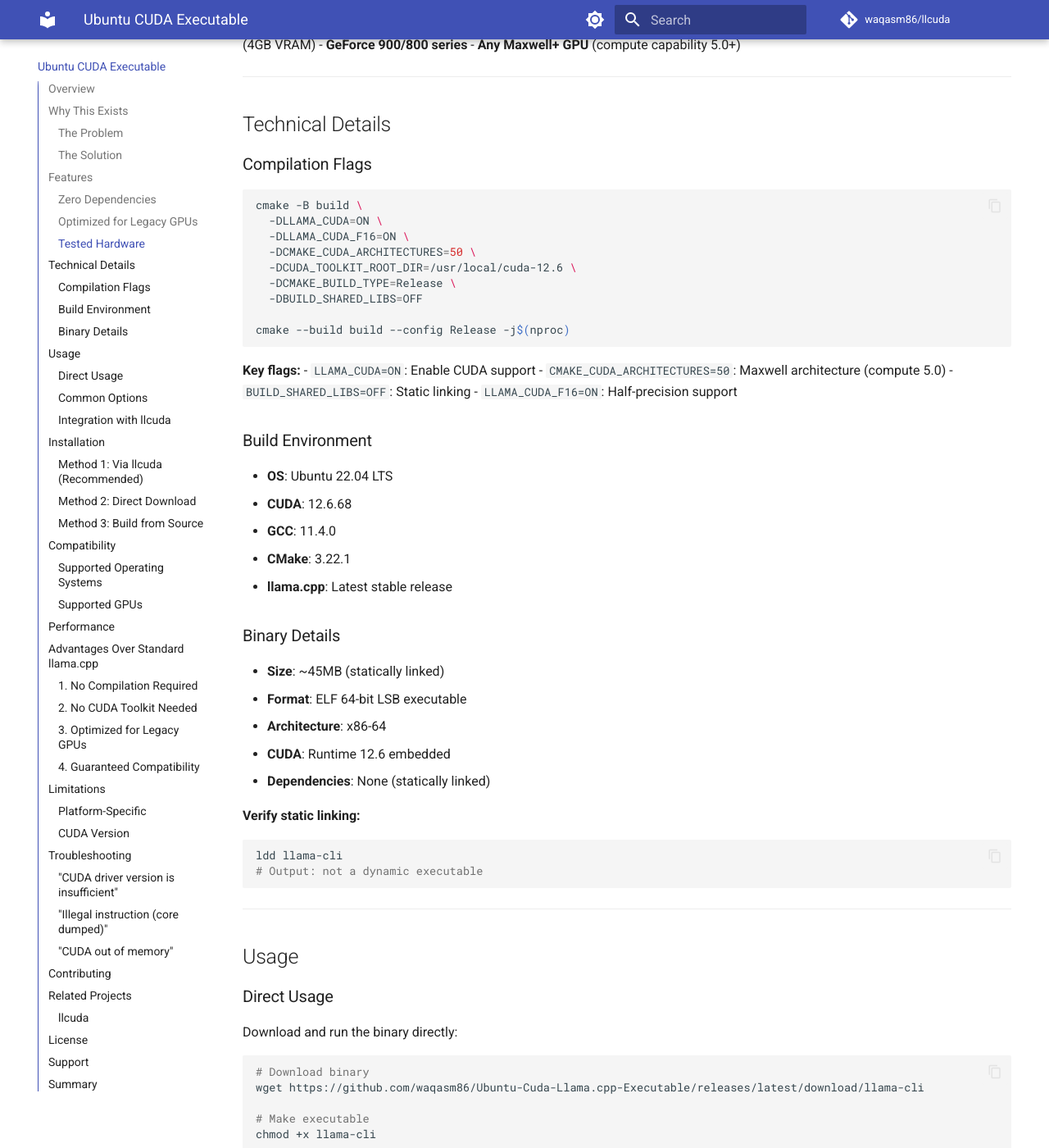
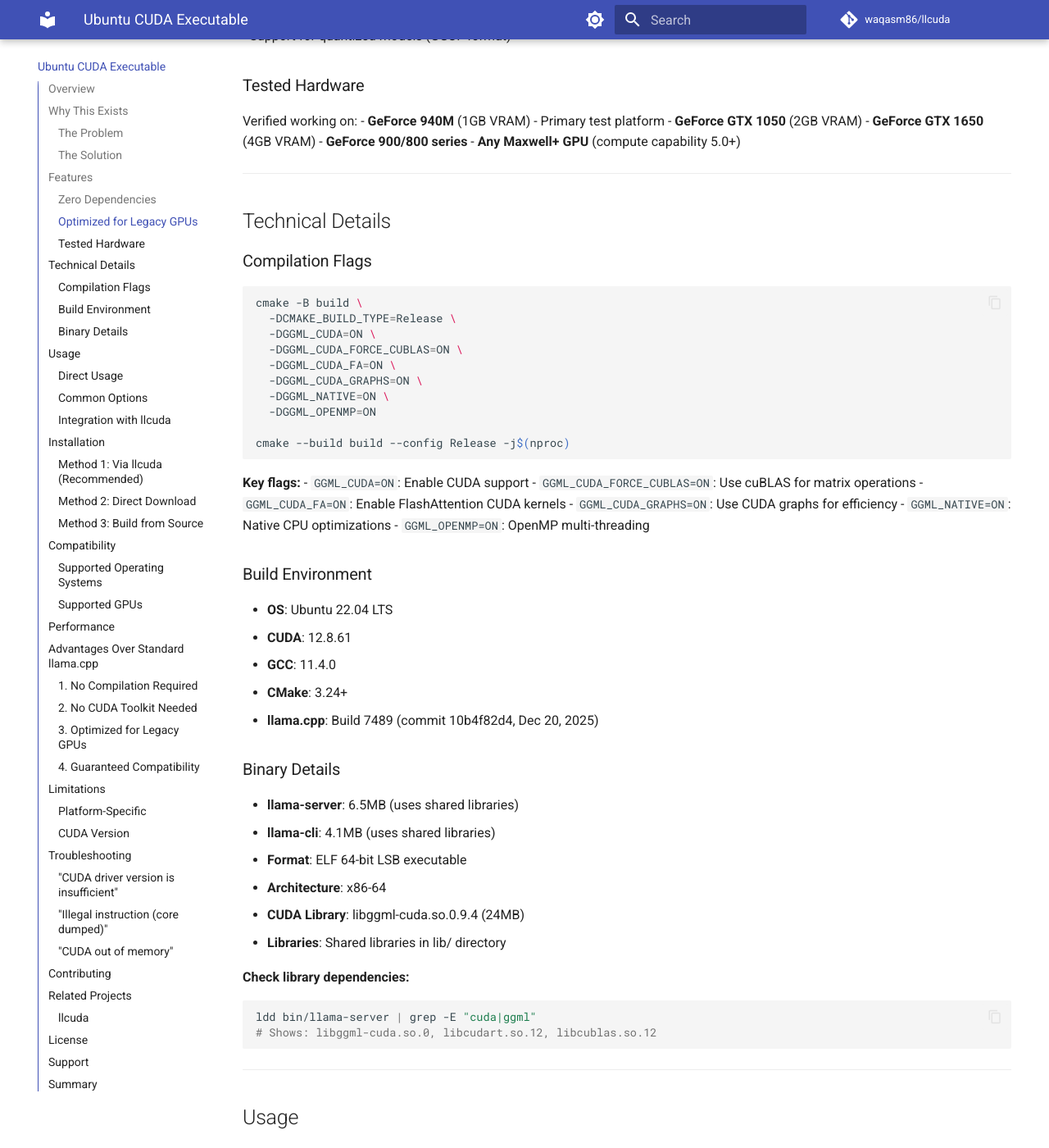
Before and after one commit to waqasm86/waqasm86.github.io, an MkDocs documentation site: the page built from docs/ubuntu-cuda-executable/index.md, in a window 1280 px wide and 1400 px high, scrolled down 1520 px. Shown: the whole window at 82% size. Built offline with MkDocs 1.6.1 and Material for MkDocs 9.7.7, drawn with Linux system fonts in a browser that asks for light colours; comment, search, counter and statistics services are not loaded; some of the changed text lies outside the part shown.

Commit message:
docs: Update documentation for Ubuntu-Cuda-Llama.cpp-Executable build 7489
Update all documentation to reflect the latest Ubuntu-Cuda-Llama.cpp-Executable release

## Changes

### Version Updates
- CUDA 12.6 → 12.8 throughout documentation
- Build 6093 → 7489 across all references
- llama.cpp commit: 733c851f → 10b4f82d4
- Updated: December 28, 2025

### Architecture Documentation
- Updated from "statically-linked" to "shared libraries"
- Binary sizes updated: llama-server 6.5MB, llama-cli 4.1MB
- CUDA library: libggml-cuda.so.0.9.4 (24MB)
- Updated build flags to reflect GGML-based system

### Requirements
- NVIDIA driver: 450.80.02 → 525.60.13 or newer
- CUDA: 12.8.61 (from 12.6.68)
- Added update notes about critical bug fixes and performance improvements

## Files Updated

- docs/ubuntu-cuda-executable/index.md - Complete version update
- docs/llcuda/index.md - Build number and CUDA version
- docs/llcuda/performance.md - CUDA version update
- docs/index.md - Multiple version references
- docs/about.md - Version reference
- DOCUMENTATION_UPDATE_DEC28.md - Complete update log (new)

## Impact

All user-facing documentation now accurately reflects:
- Latest binary release (build 7489)
- Updated CUDA version (12.8)
- Architecture change (shared libraries)
- New features and bug fixes
- Improved compilation flags

## Compatibility

Documentation maintains consistency with:
- Ubuntu-Cuda-Llama.cpp-Executable repository
- llcuda Python package (backward compatible)
- User expectations and installation guides

🤖 Generated with Claude Code
Co-Authored-By: Claude Sonnet 4.5 <noreply@anthropic.com>

````diff
--- a/docs/ubuntu-cuda-executable/index.md
+++ b/docs/ubuntu-cuda-executable/index.md
@@ -1,12 +1,14 @@
 # Ubuntu-Cuda-Llama.cpp-Executable
 
-Pre-built llama.cpp binary with CUDA 12.6 support for Ubuntu 22.04. The essential infrastructure that powers llcuda.
+Pre-built llama.cpp binary with CUDA 12.8 support for Ubuntu 22.04. The essential infrastructure that powers llcuda. **Updated December 28, 2025** - Build 7489.
 
 ---
 
 ## Overview
 
-**Ubuntu-Cuda-Llama.cpp-Executable** is a pre-compiled, statically-linked llama.cpp binary optimized for Ubuntu 22.04 with CUDA 12.6 support. It eliminates the need for users to compile llama.cpp themselves, removing a major barrier to entry for running LLMs on legacy GPUs.
+**Ubuntu-Cuda-Llama.cpp-Executable** is a pre-compiled llama.cpp binary optimized for Ubuntu 22.04 with CUDA 12.8 support (build 7489). It eliminates the need for users to compile llama.cpp themselves, removing a major barrier to entry for running LLMs on legacy GPUs.
+
+**Latest Update (Dec 28, 2025)**: Updated from build 6093 to build 7489 with critical CUDA bug fixes, performance improvements, and new features. Now uses shared libraries for better maintainability.
 
 **Repository**: [github.com/waqasm86/Ubuntu-Cuda-Llama.cpp-Executable](https://github.com/waqasm86/Ubuntu-Cuda-Llama.cpp-Executable)
 
@@ -44,12 +46,13 @@ A pre-built binary that:
 
 ### Zero Dependencies
 
-The binary is statically linked and includes:
-- CUDA runtime (12.6)
+The distribution includes shared libraries for flexibility:
+- CUDA runtime (12.8)
 - cuBLAS library
 - All llama.cpp dependencies
+- Shared libraries (libggml-cuda.so, libllama.so, etc.)
 
-**No external libraries required.**
+**Wrapper script handles library paths automatically.**
 
 ### Optimized for Legacy GPUs
 
@@ -76,42 +79,46 @@ Verified working on:
 
 ```bash
 cmake -B build \
-  -DLLAMA_CUDA=ON \
-  -DLLAMA_CUDA_F16=ON \
-  -DCMAKE_CUDA_ARCHITECTURES=50 \
-  -DCUDA_TOOLKIT_ROOT_DIR=/usr/local/cuda-12.6 \
   -DCMAKE_BUILD_TYPE=Release \
-  -DBUILD_SHARED_LIBS=OFF
+  -DGGML_CUDA=ON \
+  -DGGML_CUDA_FORCE_CUBLAS=ON \
+  -DGGML_CUDA_FA=ON \
+  -DGGML_CUDA_GRAPHS=ON \
+  -DGGML_NATIVE=ON \
+  -DGGML_OPENMP=ON
 
 cmake --build build --config Release -j$(nproc)
 ```
 
 **Key flags:**
-- `LLAMA_CUDA=ON`: Enable CUDA support
-- `CMAKE_CUDA_ARCHITECTURES=50`: Maxwell architecture (compute 5.0)
-- `BUILD_SHARED_LIBS=OFF`: Static linking
-- `LLAMA_CUDA_F16=ON`: Half-precision support
+- `GGML_CUDA=ON`: Enable CUDA support
+- `GGML_CUDA_FORCE_CUBLAS=ON`: Use cuBLAS for matrix operations
+- `GGML_CUDA_FA=ON`: Enable FlashAttention CUDA kernels
+- `GGML_CUDA_GRAPHS=ON`: Use CUDA graphs for efficiency
+- `GGML_NATIVE=ON`: Native CPU optimizations
+- `GGML_OPENMP=ON`: OpenMP multi-threading
 
 ### Build Environment
 
 - **OS**: Ubuntu 22.04 LTS
-- **CUDA**: 12.6.68
+- **CUDA**: 12.8.61
 - **GCC**: 11.4.0
-- **CMake**: 3.22.1
-- **llama.cpp**: Latest stable release
+- **CMake**: 3.24+
+- **llama.cpp**: Build 7489 (commit 10b4f82d4, Dec 20, 2025)
 
 ### Binary Details
 
-- **Size**: ~45MB (statically linked)
+- **llama-server**: 6.5MB (uses shared libraries)
+- **llama-cli**: 4.1MB (uses shared libraries)
 - **Format**: ELF 64-bit LSB executable
 - **Architecture**: x86-64
-- **CUDA**: Runtime 12.6 embedded
-- **Dependencies**: None (statically linked)
+- **CUDA Library**: libggml-cuda.so.0.9.4 (24MB)
+- **Libraries**: Shared libraries in lib/ directory
 
-**Verify static linking:**
+**Check library dependencies:**
 ```bash
-ldd llama-cli
-# Output: not a dynamic executable
+ldd bin/llama-server | grep -E "cuda|ggml"
+# Shows: libggml-cuda.so.0, libcudart.so.12, libcublas.so.12
 ```
 
 ---
@@ -363,8 +370,8 @@ This binary is built specifically for:
 
 ### CUDA Version
 
-Binary includes CUDA 12.6 runtime. Requires:
-- **NVIDIA driver 450.80.02 or newer**
+Binary includes CUDA 12.8 runtime. Requires:
+- **NVIDIA driver 525.60.13 or newer**
 
 Most modern drivers satisfy this requirement.
 
````
Also changed, not shown: DOCUMENTATION_UPDATE_DEC28.md (added, +301 -0 lines), docs/about.md (+1 -1 lines), docs/index.md (+3 -3 lines), docs/llcuda/index.md (+7 -7 lines), docs/llcuda/performance.md (+1 -1 lines).
